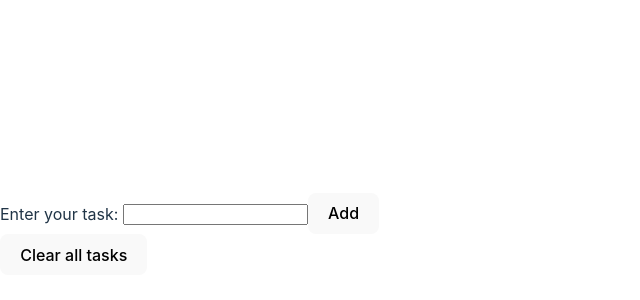
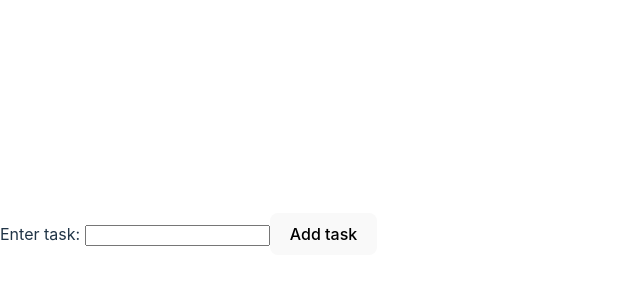
Before and after one commit to valerier2000/react-challenges, a React (Vite) app: page / in a window 1280 px wide. Shown: the part 158-458 px from the top of the page, without its empty margins (0-640 px from the left). Built offline with nearby package versions, Linux system fonts and the light colour scheme.

Commit message:
Divided one big component into 2 smaller ones (ToDoList and ToDoItem)

```diff
--- a/src/App.jsx
+++ b/src/App.jsx
@@ -1,81 +1,10 @@
-import { useState } from "react";
-import { v4 as uuidv4 } from "uuid";
+import ToDoList from "./components/todoList/ToDoList";
 
 function App() {
-  const [inputTask, setInputTask] = useState("");
-  const [tasks, setTasks] = useState([]);
-
-  function handleChange(e) {
-    setInputTask(e.target.value);
-  }
-
-  function handleSubmit(e) {
-    e.preventDefault();
-
-    if (inputTask.trim() === "") return;
-
-    const newTask = {
-      id: uuidv4(),
-      name: inputTask,
-      completed: false,
-    };
-
-    setTasks([...tasks, newTask]);
-    console.log(tasks);
-    setInputTask("");
-  }
-
-  function handleRemove(taskId) {
-    setTasks(tasks.filter((task) => task.id !== taskId));
-  }
-
-  function handleToggle(taskId) {
-    setTasks(
-      tasks.map((task) =>
-        task.id === taskId ? { ...task, completed: !task.completed } : task
-      )
-    );
-  }
-
   return (
-    <>
-      <form onSubmit={handleSubmit}>
-        <label htmlFor="task">Enter your task: </label>
-        <input
-          type="text"
-          name="task"
-          value={inputTask}
-          onChange={handleChange}
-        />
-        <button type="submit">Add</button>
-      </form>
-
-      <div>
-        <button onClick={() => setTasks([])}>Clear all tasks</button>
-      </div>
-
-      <ul>
-        {tasks.map((task) => (
-          <li key={task.id}>
-            <input
-              type="checkbox"
-              id={task.id}
-              name={task.name}
-              checked={task.completed}
-              onChange={() => handleToggle(task.id)}
-            />
-            <label
-              style={{
-                textDecoration: task.completed ? "line-through" : "none",
-              }}
-            >
-              {task.name}
-            </label>
-            <button onClick={() => handleRemove(task.id)}>Remove</button>
-          </li>
-        ))}
-      </ul>
-    </>
+    <div>
+      <ToDoList />
+    </div>
   );
 }
 
--- /dev/null
+++ b/src/components/todoList/ToDoItem.jsx
@@ -0,0 +1,23 @@
+function ToDoItem({ task, onChange, onDelete }) {
+  return (
+    <li>
+      <input
+        type="checkbox"
+        id={task.id}
+        name={task.name}
+        checked={task.completed}
+        onChange={onChange}
+      />
+      <label
+        style={{
+          textDecoration: task.completed ? "line-through" : "none",
+        }}
+      >
+        {task.name}
+      </label>
+      <button onClick={onDelete}>Delete</button>
+    </li>
+  );
+}
+
+export default ToDoItem;
--- /dev/null
+++ b/src/components/todoList/ToDoList.jsx
@@ -0,0 +1,69 @@
+import { useState } from "react";
+import { v4 as uuidv4 } from "uuid";
+import ToDoItem from "./ToDoItem";
+
+function ToDoList() {
+  const [inputTask, setInputTask] = useState("");
+  const [tasks, setTasks] = useState([]);
+
+  function handleSubmit(e) {
+    e.preventDefault();
+
+    if (inputTask.trim() === "") return;
+
+    const newTask = {
+      id: uuidv4(),
+      name: inputTask,
+      completed: false,
+    };
+
+    setTasks([...tasks, newTask]);
+    setInputTask("");
+  }
+
+  function handleChange(e) {
+    setInputTask(e.target.value);
+  }
+
+  function handleDelete(taskId) {
+    setTasks(tasks.filter((task) => task.id !== taskId));
+  }
+
+  function handleToggleCompleted(taskId) {
+    setTasks(
+      tasks.map((task) =>
+        task.id === taskId ? { ...task, completed: !task.completed } : task
+      )
+    );
+  }
+
+  return (
+    <div>
+      <form onSubmit={handleSubmit}>
+        <label htmlFor="taskInput">Enter task: </label>
+        <input
+          type="text"
+          name="taskInput"
+          value={inputTask}
+          onChange={handleChange}
+        />
+        <button type="submit">Add task</button>
+      </form>
+
+      <ul>
+        {tasks.map((task) => {
+          return (
+            <ToDoItem
+              task={task}
+              key={task.id}
+              onChange={() => handleToggleCompleted(task.id)}
+              onDelete={() => handleDelete(task.id)}
+            />
+          );
+        })}
+      </ul>
+    </div>
+  );
+}
+
+export default ToDoList;
```
